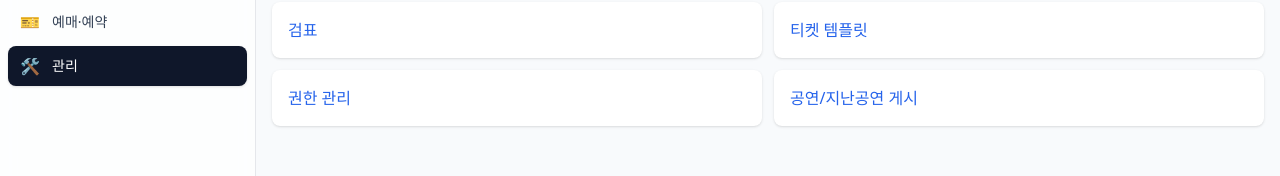
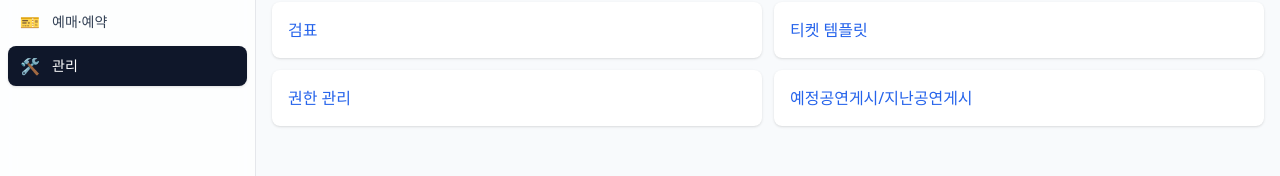
Before and after one commit to yeopkwang/Team_thetop, a Next.js app: page /admin in a window 1280 px wide. Shown: the part 138-314 px from the top of the page. Built offline with nearby package versions, Linux system fonts and the light colour scheme.

Commit message:
feat: add QR image rendering and rename admin shows menu

```diff
--- a/app/admin/page.tsx
+++ b/app/admin/page.tsx
@@ -6,7 +6,7 @@ const links = [
   { href: "/admin/checkin", label: "검표" },
   { href: "/admin/templates", label: "티켓 템플릿" },
   { href: "/admin/roles", label: "권한 관리" },
-  { href: "/admin/shows", label: "공연/지난공연 게시" },
+  { href: "/admin/shows", label: "예정공연게시/지난공연게시" },
 ];
 
 export default function AdminDashboard() {
--- a/app/myticket/page.tsx
+++ b/app/myticket/page.tsx
@@ -1,4 +1,5 @@
 import { redirect } from "next/navigation";
+import QRCode from "qrcode";
 
 async function loadTicket() {
   const res = await fetch(`${process.env.NEXTAUTH_URL || ""}/api/me`, { cache: "no-store" });
@@ -16,14 +17,16 @@ export default async function MyTicketPage() {
     return <main className="container-base">활성 티켓이 없습니다.</main>;
   }
 
+  const qrDataUrl = await QRCode.toDataURL(data.ticket.qrToken || "EMPTY");
+
   return (
     <main className="container-base space-y-6">
       <h1 className="text-2xl font-bold">MYTICKET</h1>
       <div className="rounded bg-white shadow p-4 space-y-4">
         <div className="text-sm text-slate-600">QR 토큰</div>
         <div className="text-lg font-mono break-all">{data.ticket.qrToken}</div>
-        <div className="w-48 h-48 mx-auto bg-slate-100 flex items-center justify-center">
-          <span className="text-xs text-slate-500">QR: {data.ticket.qrToken.slice(0, 8)}...</span>
+        <div className="w-48 h-48 mx-auto bg-white flex items-center justify-center rounded border">
+          <img src={qrDataUrl} alt="QR code" className="w-full h-full object-contain p-2" />
         </div>
       </div>
       <div className="space-y-2">
--- a/package.json
+++ b/package.json
@@ -19,6 +19,7 @@
     "bcryptjs": "^2.4.3",
     "next": "^14.1.0",
     "next-auth": "^5.0.0-beta.7",
+    "qrcode": "^1.5.3",
     "react": "^18.2.0",
     "react-dom": "^18.2.0",
     "uuid": "^9.0.1",
```
Also changed, not shown: 1 other file (tests, documents, lock files or other folders).
